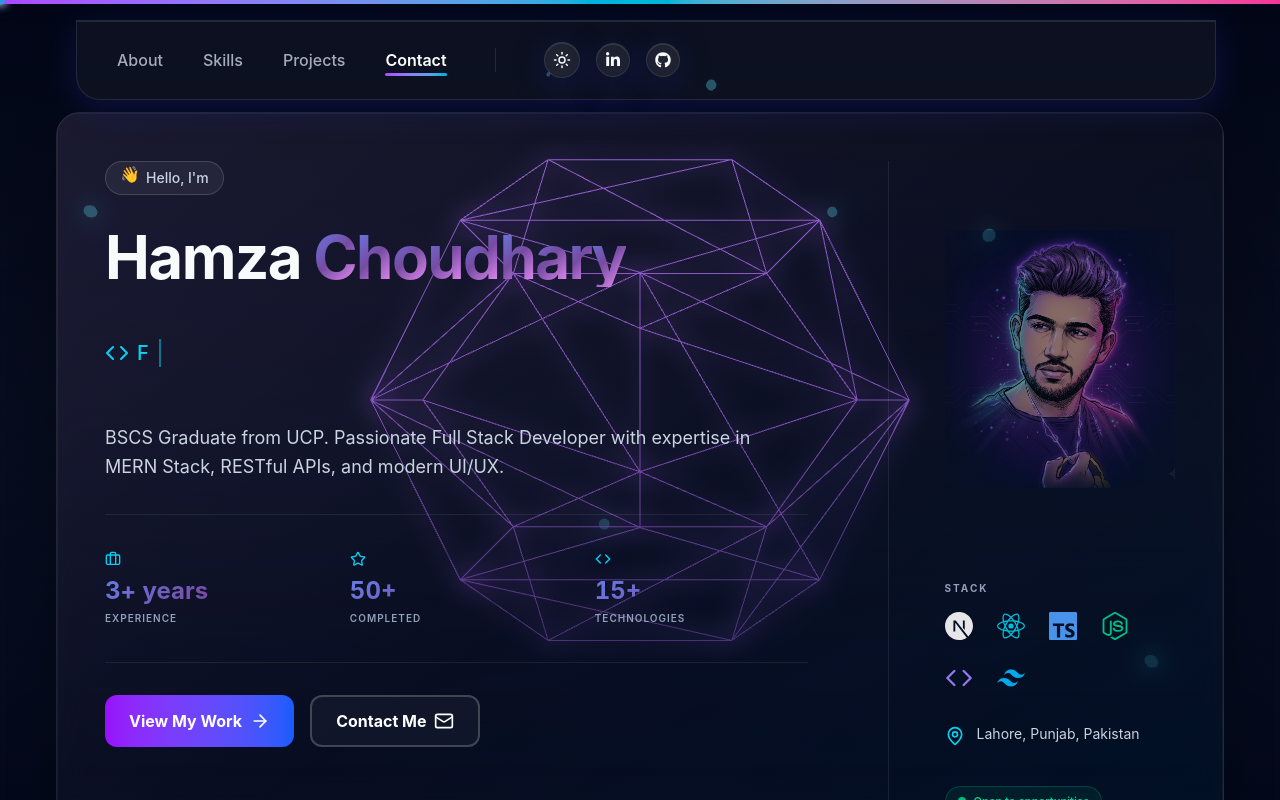
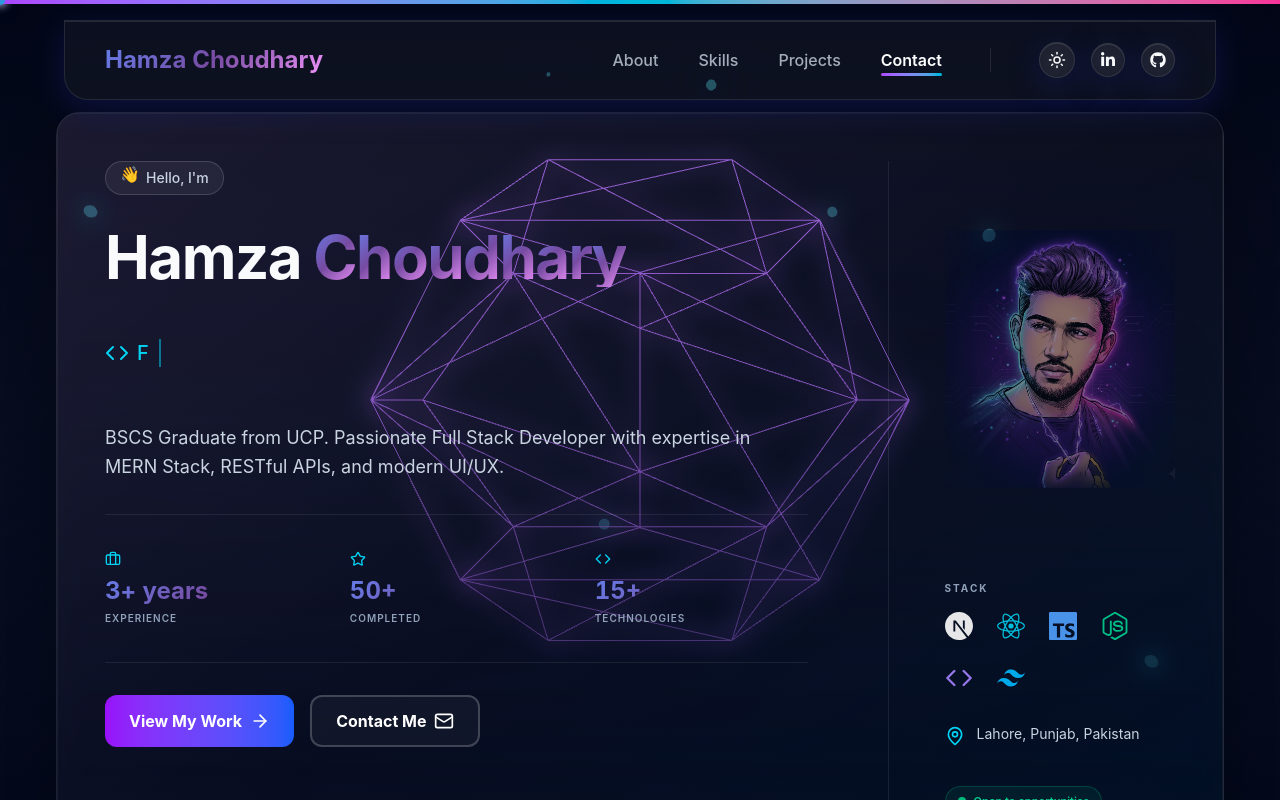
Before and after one commit to mrhamza794/hamza-dev, a Next.js app: page / in a window 1280 px wide. Shown: the top 800 px of the page. Built offline with nearby package versions, Linux system fonts and the light colour scheme.

Commit message:
Refactor Navigation component: remove Logo import, add scrollToHero function, and update button for smooth scrolling to hero section.

```diff
--- a/src/components/Navigation.jsx
+++ b/src/components/Navigation.jsx
@@ -4,7 +4,6 @@ import { Menu, Moon, Sun, X } from "lucide-react";
 import { FaGithub, FaLinkedinIn } from "react-icons/fa";
 import { PERSONAL_INFO } from "@/lib/constants";
 import { useTheme } from "next-themes";
-import Logo from "./Logo";
 
 const NAV_LINKS = [
   { name: "About", href: "#about" },
@@ -45,6 +44,11 @@ const Navigation = () => {
     return () => window.removeEventListener("scroll", handleScroll);
   }, []);
 
+  const scrollToHero = () => {
+    document.querySelector("#hero")?.scrollIntoView({ behavior: "smooth" });
+    setIsMobileMenuOpen(false);
+  };
+
   const handleClick = (e, href) => {
     e.preventDefault();
     const element = document.querySelector(href);
@@ -69,27 +73,25 @@ const Navigation = () => {
         initial={{ y: -100, opacity: 0 }}
         animate={{ y: 0, opacity: 1 }}
         transition={{ duration: 0.8, ease: "easeOut" }}
-        className="mx-auto flex w-[90%] max-w-[1400px] items-end gap-2 sm:gap-3"
+        style={{
+          height: navHeight,
+          backdropFilter: "blur(20px) saturate(180%)",
+        }}
+        className="nav-glass-bar mx-auto flex w-[90%] max-w-[1400px] items-center justify-between gap-4 px-6 transition-all duration-300 glass-card rounded-2xl! sm:px-10 lg:rounded-b-3xl! lg:rounded-t-none!"
       >
-        <Logo
-          variant="brand"
-          fillHeight
-          showName={false}
-          clickable
-          className={`logo-nav-brand logo-nav-outside shrink-0 transition-all duration-300 ${
-            isScrolled ? "h-[60px]" : "h-[80px]"
+        <button
+          type="button"
+          onClick={scrollToHero}
+          className={`shrink-0 border-0 bg-transparent p-0 font-space font-bold text-gradient transition-all duration-300 hover:opacity-90 ${
+            isScrolled ? "text-lg sm:text-xl" : "text-xl sm:text-2xl"
           }`}
-        />
+          aria-label="Scroll to top"
+        >
+          {PERSONAL_INFO.name}
+        </button>
 
-        <motion.div
-          style={{
-            height: navHeight,
-            backdropFilter: "blur(20px) saturate(180%)",
-          }}
-          className="nav-glass-bar flex min-w-0 flex-1 items-center justify-between px-6 transition-all duration-300 glass-card rounded-2xl! sm:px-10 lg:rounded-b-3xl! lg:rounded-t-none!"
-        >
         {/* Desktop Links */}
-        <div className="hidden md:flex items-center gap-10">
+        <div className="hidden md:flex items-center gap-10 ml-auto">
           {NAV_LINKS.map((link) => (
             <div key={link.name} className="relative group">
               <a
@@ -147,7 +149,6 @@ const Navigation = () => {
         >
           {isMobileMenuOpen ? <X size={28} /> : <Menu size={28} />}
         </button>
-        </motion.div>
       </motion.div>
 
       {/* Mobile Menu Overlay */}
```
